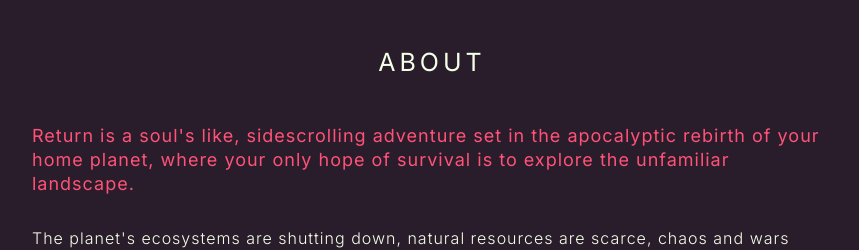
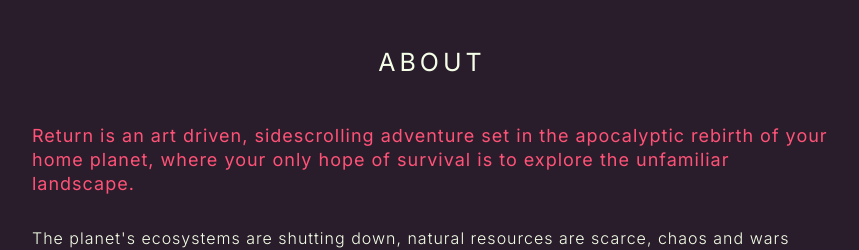
Before and after one commit to JesseEisenbart/return-nextjs, a Next.js app: page / in a window 1280 px wide. Shown: the part 2080-2330 px from the top of the page, without its empty margins (208-1067 px from the left). Built offline with nearby package versions, Linux system fonts and the light colour scheme.

Commit message:
MISC changes

```diff
--- a/components/Description.js
+++ b/components/Description.js
@@ -5,7 +5,7 @@ const Description = () => {
                 <div className="title-center">
                     <h1>ABOUT</h1>
                 </div>
-                <h2>{"Return is a soul's like, sidescrolling adventure set in the apocalyptic rebirth of your home planet, where your only hope of survival is to explore the unfamiliar landscape."}</h2>
+                <h2>{"Return is an art driven, sidescrolling adventure set in the apocalyptic rebirth of your home planet, where your only hope of survival is to explore the unfamiliar landscape."}</h2>
                 <div className="columntext">
                     <p>
                         {"The planet's ecosystems are shutting down, natural resources are scarce, chaos and wars rage as remaining inhabitants reach for the stars."}
--- a/pages/index.js
+++ b/pages/index.js
@@ -9,7 +9,7 @@ import Meta from '../components/Meta'
 export default function Home() {
   return (
     <div >
-      <Meta siteTitle="Home" title="Return" description="Return is an art driven soul's like, sidescrolling adventure set in the apocalyptic rebirth of your home planet, where your only hope of survival is to explore the unfamiliar landscape."/>
+      <Meta siteTitle="Home" title="Return" description="Return is an art driven, sidescrolling adventure set in the apocalyptic rebirth of your home planet, where your only hope of survival is to explore the unfamiliar landscape."/>
       <Hero />
       <Main />
       <Footer />
```
